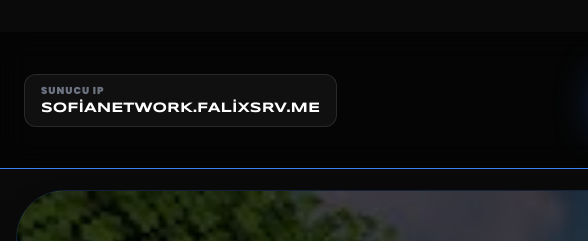
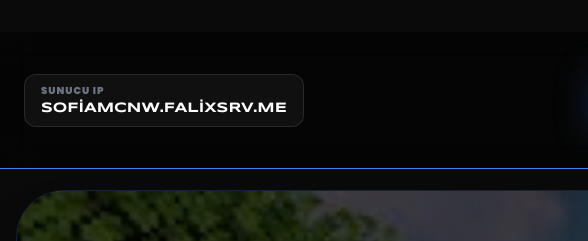
Before and after one commit to yagizsogut2014-lgtm/sofiamc, a plain HTML site: page index.html in a window 1280 px wide. Both pictures are taken after a click on the button "SUNUCU ADRESİNİ KOPYALA". Shown: the top 241 px of the page, 0-588 px from the left. Drawn offline with nearby package versions, Linux system fonts and the light colour scheme; no server answers.

Commit message:
Update index.html

```diff
--- a/index.html
+++ b/index.html
@@ -3,7 +3,7 @@
 <head>
     <meta charset="UTF-8">
     <meta name="viewport" content="width=device-width, initial-scale=1.0">
-    <title>SOFİAMC | BOXPVP</title>
+    <title>SOFİAMC | SMP</title>
     <link rel="stylesheet" href="style.css">
     <script src="https://cdn.tailwindcss.com"></script>
     <link rel="stylesheet" href="https://cdnjs.cloudflare.com/ajax/libs/font-awesome/6.0.0/css/all.min.css">
@@ -16,7 +16,7 @@
             <div class="flex justify-start">
                 <div onclick="copyIP()" class="cursor-pointer group bg-white/5 border border-white/10 px-4 py-2 rounded-xl hover:border-blue-500 transition-all">
                     <p class="text-[10px] text-gray-500 font-bold uppercase tracking-widest">Sunucu IP</p>
-                    <p class="text-sm font-black text-white">sofianetwork.falixsrv.me</p>
+                    <p class="text-sm font-black text-white">sofiamcnw.falixsrv.me</p>
                 </div>
             </div>
             <div class="flex justify-center">
@@ -87,8 +87,8 @@
     <script src="https://unpkg.com/aos@2.3.1/dist/aos.js"></script>
     <script>
         AOS.init({ duration: 1000, once: true });
-        function copyIP() { navigator.clipboard.writeText("sofianetwork.falixsrv.me"); alert("IP kopyalandı: sofianetwork.falixsrv.me"); }
-        fetch('https://api.mcsrvstat.us/2/sofianetwork.falixsrv.me')
+        function copyIP() { navigator.clipboard.writeText("sofiamcnw.falixsrv.me"); alert("IP kopyalandı: sofiamcnw.falixsrv.me"); }
+        fetch('https://api.mcsrvstat.us/2/sofiamcnw.falixsrv.me')
             .then(r => r.json())
             .then(d => document.getElementById('player-count').innerText = d.players.online);
     </script>
```
